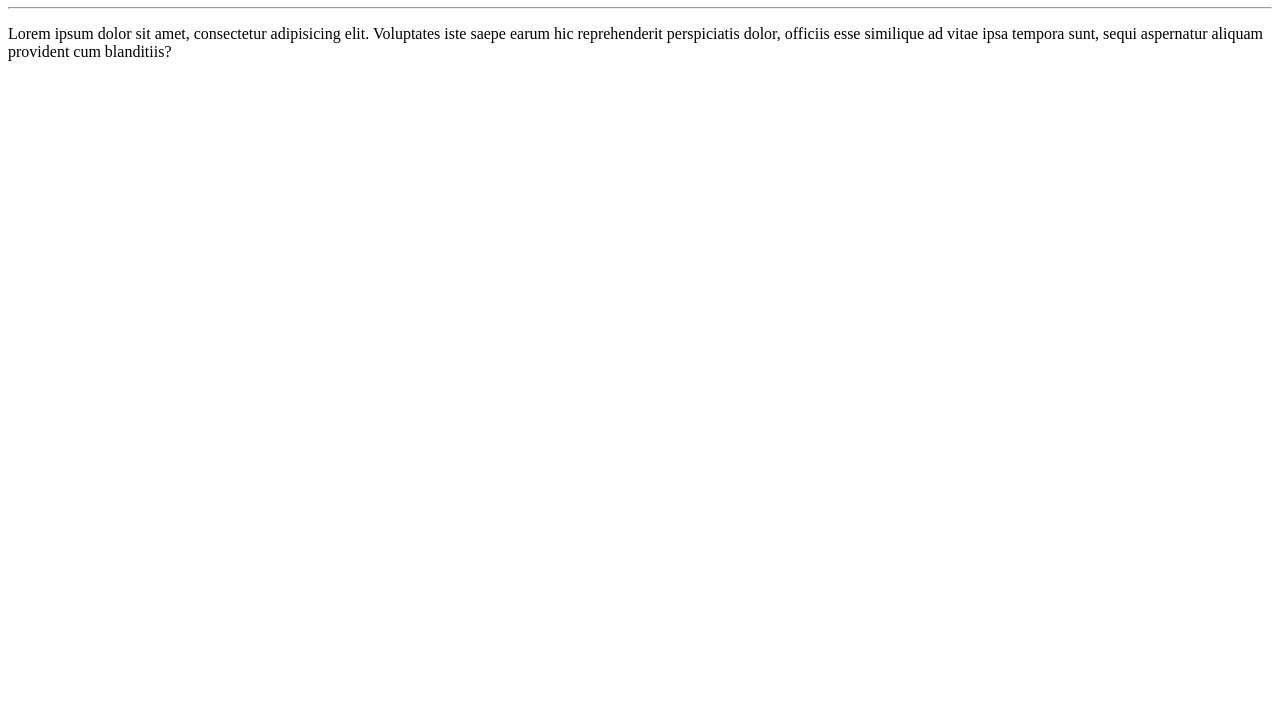
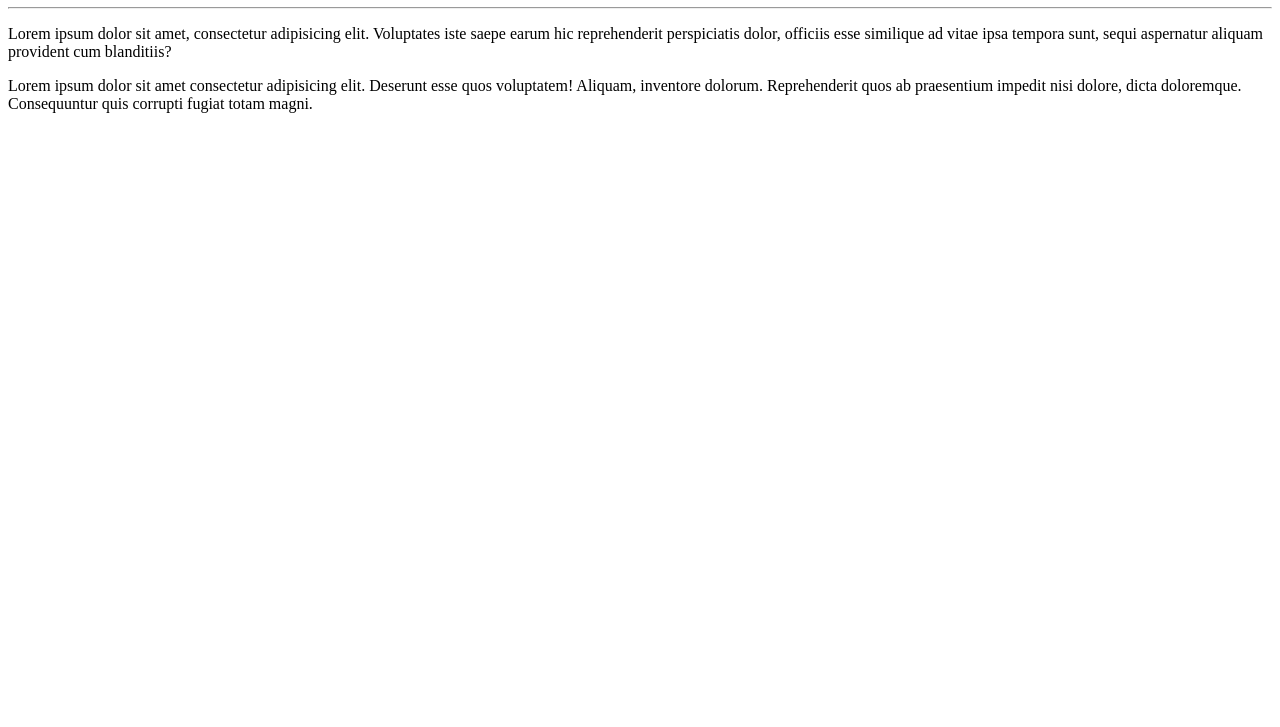
Before and after one commit to Karolina-Martins/OlaMundo, a plain HTML site: page site-exemplo/index.html in a window 1280 px wide. Shown: the part 73-800 px from the top of the page. Drawn offline with Linux system fonts and the light colour scheme.

Commit message:
adicionei um parágrafo

```diff
--- a/site-exemplo/index.html
+++ b/site-exemplo/index.html
@@ -9,6 +9,7 @@
     <h1>Olá, Mundo!</h1>
     <hr>
     <p>Lorem ipsum dolor sit amet, consectetur adipisicing elit. Voluptates iste saepe earum hic reprehenderit perspiciatis dolor, officiis esse similique ad vitae ipsa tempora sunt, sequi aspernatur aliquam provident cum blanditiis?</p>
+    <p>Lorem ipsum dolor sit amet consectetur adipisicing elit. Deserunt esse quos voluptatem! Aliquam, inventore dolorum. Reprehenderit quos ab praesentium impedit nisi dolore, dicta doloremque. Consequuntur quis corrupti fugiat totam magni.</p>
 
 </body>
 </html>
```
